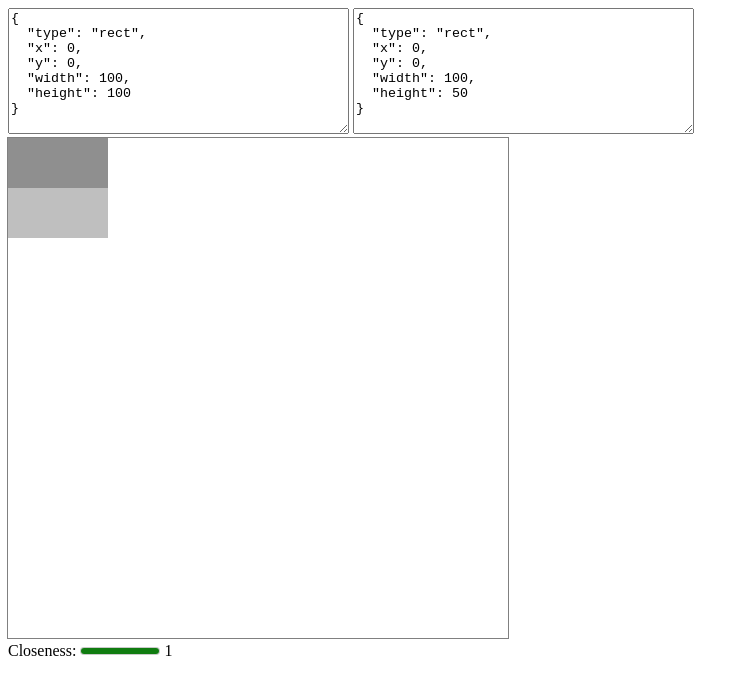
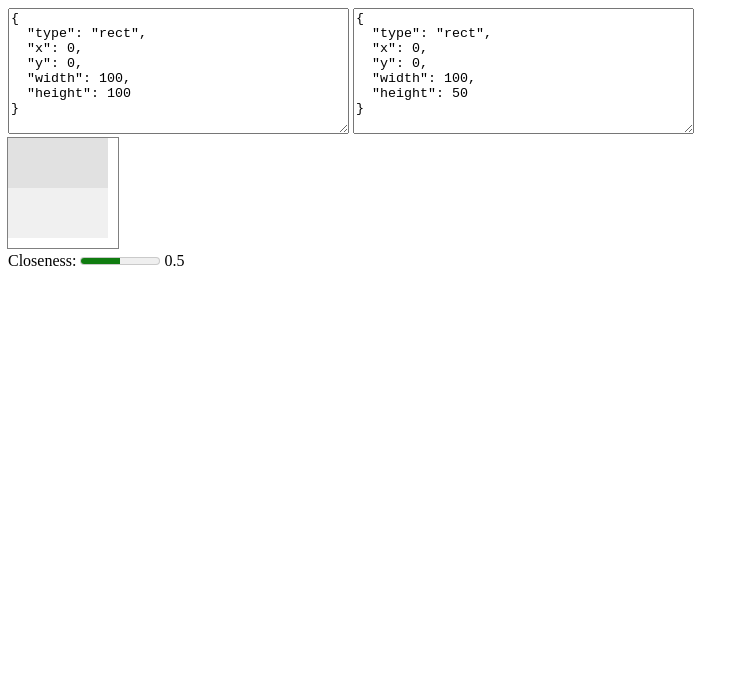
Before and after one commit to zooniverse/test-shape-closeness, a website: page index.html in a window 1280 px wide. Shown: the whole page, without its empty margins (0-750 px from the left). Drawn offline with Linux system fonts and the light colour scheme.

Commit message:
Refactor

```diff
--- a/index.html
+++ b/index.html
@@ -16,7 +16,7 @@
       </label>
       <br />
 
-      <canvas id="canvas" width="500" height="500" style="outline: 1px solid gray;"></canvas>
+      <canvas id="canvas" width="110" height="110" style="outline: 1px solid gray;"></canvas>
       <br />
 
       <label>
--- a/index.js
+++ b/index.js
@@ -1,11 +1,14 @@
 (function() {
   'use strict';
 
-  var DEFAULT_CANVAS_WIDTH = 1000;
-  var DEFAULT_CANVAS_HEIGHT = 1000;
-  var DEFAULT_ALLOWANCE = 20;
+  var DEFAULT_CONFIG = {
+    canvas: null,
+    width: 1000,
+    height: 1000,
+    allowance: 20,
+  };
 
-  var DRAWING_OPACITY = 0.25;
+  var SHAPE_ALPHA = 15;
 
   var SHAPES = {
     point: function drawPoint(context, shape) {
@@ -63,25 +66,8 @@
     },
   };
 
-  function applyThreshold(context, opacity) {
-    var minOpacity = Math.floor(opacity * 255);
-    var imageData = context.getImageData(0, 0, context.canvas.width, context.canvas.height);
-    var data = imageData.data;
-    for (var alphaIndex = 3; alphaIndex < data.length; alphaIndex += 4) {
-      if (data[alphaIndex] < minOpacity) {
-        data[alphaIndex] = 0;
-      }
-    }
-    context.putImageData(imageData, 0, 0);
-  }
-
-  function drawShapes(shapes, options) {
-    var config = Object.assign({
-      canvas: null,
-      width: DEFAULT_CANVAS_WIDTH,
-      height: DEFAULT_CANVAS_HEIGHT,
-      allowance: DEFAULT_ALLOWANCE,
-    }, options);
+  function getContext(options) {
+    var config = Object.assign({}, DEFAULT_CONFIG, options);
 
     var canvas = config.canvas;
     if (canvas === null) {
@@ -89,31 +75,52 @@
       canvas.width = config.width;
       canvas.height = config.height;
     }
-    testShapeCloseness.__lastCanvas = canvas; // This is useful for debugging.
+
+    testShapeCloseness.__lastCanvas = canvas; // For debugging
 
     var context = canvas.getContext('2d');
-
-    context.clearRect(0, 0, canvas.width, canvas.height);
-    context.globalAlpha = DRAWING_OPACITY;
     context.fillStyle = 'black';
     context.strokeStyle = 'black';
     context.lineWidth = config.allowance;
-
-    shapes.forEach(function drawShape(shape) {
-      context.save();
-      SHAPES[shape.type](context, shape);
-      context.restore();
-      applyThreshold(context, DRAWING_OPACITY);
-    });
     return context;
   }
 
-  function countFilledPixels(context, opacity) {
-    var opacityValue = Math.floor(opacity * 255);
+  function getNonAntialiased(context) {
+    var imageData = context.getImageData(0, 0, context.canvas.width, context.canvas.height);
+    var data = imageData.data;
+    for (var alphaIndex = 3; alphaIndex < data.length; alphaIndex += 4) {
+      data[alphaIndex] = Math.round(data[alphaIndex] / 255) * SHAPE_ALPHA;
+    }
+    return imageData;
+  }
+
+  function assignImageDataAlpha(original, overlay) {
+    var originalData = original.data;
+    var overlayData = overlay.data;
+    for (var alphaIndex = 3; alphaIndex < originalData.length; alphaIndex += 4) {
+      originalData[alphaIndex] = originalData[alphaIndex] + overlayData[alphaIndex];
+    }
+  }
+
+  function drawShape(context, shape) {
+    var canvas = context.canvas;
+    var originalImageData = context.getImageData(0, 0, canvas.width, canvas.height);
+
+    context.clearRect(0, 0, canvas.width, canvas.height);
+    context.save();
+    SHAPES[shape.type](context, shape);
+    context.restore();
+
+    var newImageData = getNonAntialiased(context);
+    assignImageDataAlpha(originalImageData, newImageData);
+    context.putImageData(originalImageData, 0, 0);
+  }
+
+  function countFilledPixels(context, minAlpha) {
     var pixels = 0;
     var data = context.getImageData(0, 0, context.canvas.width, context.canvas.height).data;
     for (var alphaIndex = 3; alphaIndex < data.length; alphaIndex += 4) {
-      if (data[alphaIndex] > opacityValue) {
+      if (data[alphaIndex] > minAlpha) {
         pixels += 1;
       }
     }
@@ -121,8 +128,9 @@
   }
 
   function testShapeCloseness(shapes, options) {
-    var context = drawShapes(shapes, options);
-    var intersectArea = countFilledPixels(context, DRAWING_OPACITY);
+    var context = getContext(options);
+    shapes.forEach(drawShape.bind(null, context));
+    var intersectArea = countFilledPixels(context, SHAPE_ALPHA);
     var unionArea = countFilledPixels(context, 0);
     return intersectArea / unionArea;
   }
--- a/package.json
+++ b/package.json
@@ -6,5 +6,8 @@
     "eslint": "^1.8.0",
     "eslint-config-airbnb": "^0.1.0",
     "mocha": "^2.3.3"
+  },
+  "scripts": {
+    "test": "mocha"
   }
 }
```
Also changed, not shown: test/index.js (+8 -4 lines).
